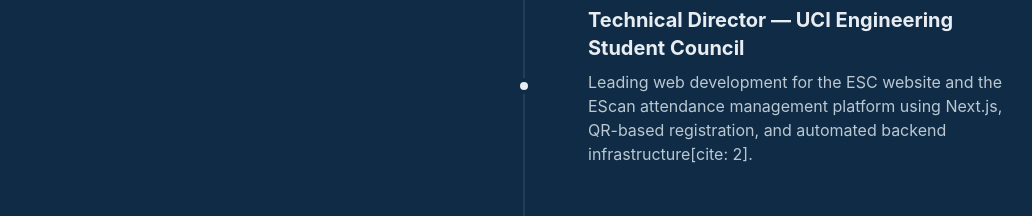
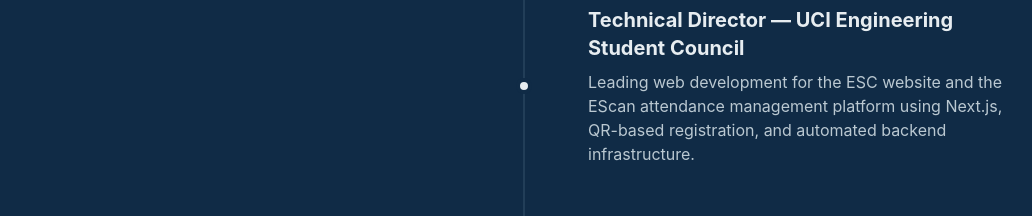
Before and after one commit to bobbybendola/bobbybendola.github.io, a React (Vite) app: page / in a window 1280 px wide. Shown: the part 2247-2463 px from the top of the page, without its empty margins (116-1148 px from the left). Built offline with nearby package versions, Linux system fonts and the light colour scheme; the HTML template or start-up script is replaced by a standard one.

Commit message:
Fixed baseURL error on json file, and gh page set up

```diff
--- a/src/components/ui/DevPostIcon.tsx
+++ b/src/components/ui/DevPostIcon.tsx
@@ -1,4 +1,4 @@
-import React from "react";
+
 import type { LucideProps } from "lucide-react";
 
 export function DevpostIcon({ size = 24, ...props }: LucideProps) {
--- a/src/config/siteConfig.ts
+++ b/src/config/siteConfig.ts
@@ -93,7 +93,7 @@
       id: "technical-director-esc",
       title: "Technical Director — UCI Engineering Student Council",
       description:
-        "Leading web development for the ESC website and the EScan attendance management platform using Next.js, QR-based registration, and automated backend infrastructure[cite: 2].",
+        "Leading web development for the ESC website and the EScan attendance management platform using Next.js, QR-based registration, and automated backend infrastructure.",
     },
     {
       id: "education",
--- a/tsconfig.json
+++ b/tsconfig.json
@@ -14,9 +14,8 @@
     "noUnusedLocals": true,
     "noUnusedParameters": true,
     "noFallthroughCasesInSwitch": true,
-    "baseUrl": ".",
     "paths": {
-      "@/*": ["src/*"]
+      "@/*": ["./src/*"]
     }
   },
   "include": ["src"]
```
